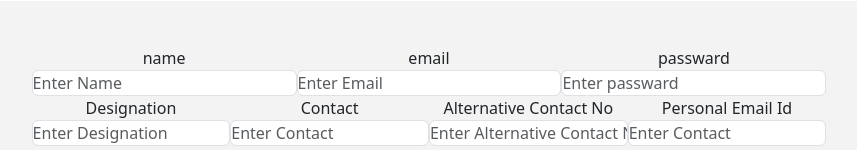
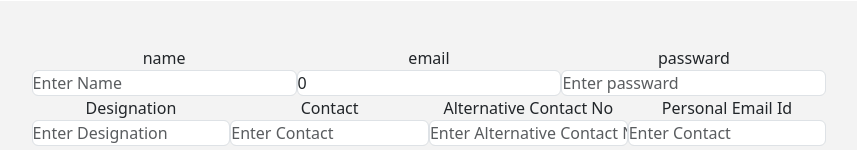
Before and after one commit to chakupewajanuary/Emma, an Angular app: page / in a window 1280 px wide. Shown: the part 164-314 px from the top of the page, without its empty margins (211-1068 px from the left). Built offline with nearby package versions, Linux system fonts and the light colour scheme.

Commit message:
little modification for object friday

```diff
--- a/src/app/app.component.html
+++ b/src/app/app.component.html
@@ -17,11 +17,11 @@
           <div class="row">
             <div class="form-group col-md-4">
               <label for="">name</label>
-              <input type="text" placeholder="Enter Name" class="form-control">
+              <input type="text" [(ngModel)]="employeeObj.empName" placeholder="Enter Name" class="form-control">
             </div>
             <div class="form-group col-md-4">
               <label for="">email</label>
-              <input type="text" placeholder="Enter Email" class="form-control">
+              <input type="text"[(ngModel)]="employeeObj.empEmailId" placeholder="Enter Email" class="form-control">
             </div>
             <div class="form-group col-md-4">
               <label for="">passward</label>
```
